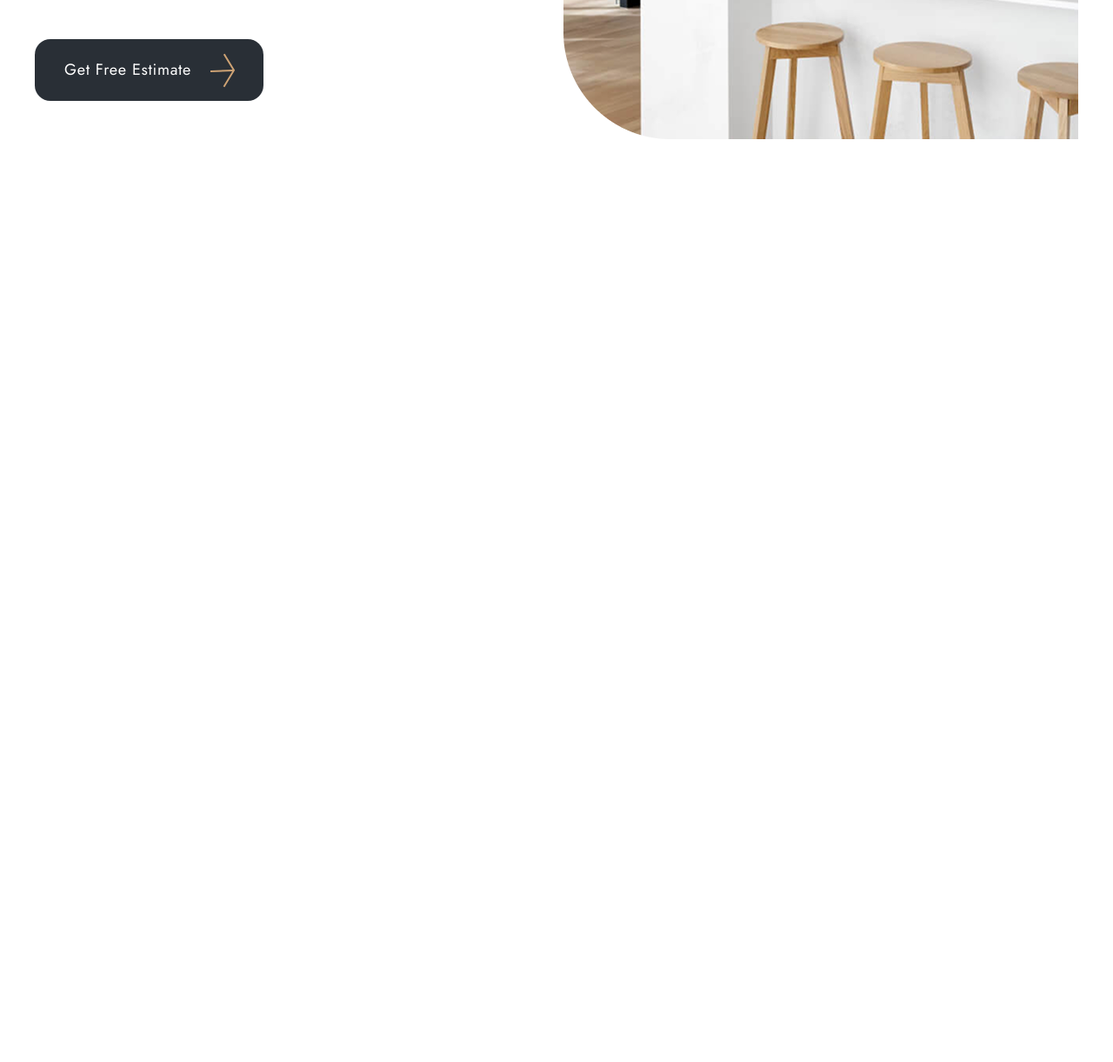
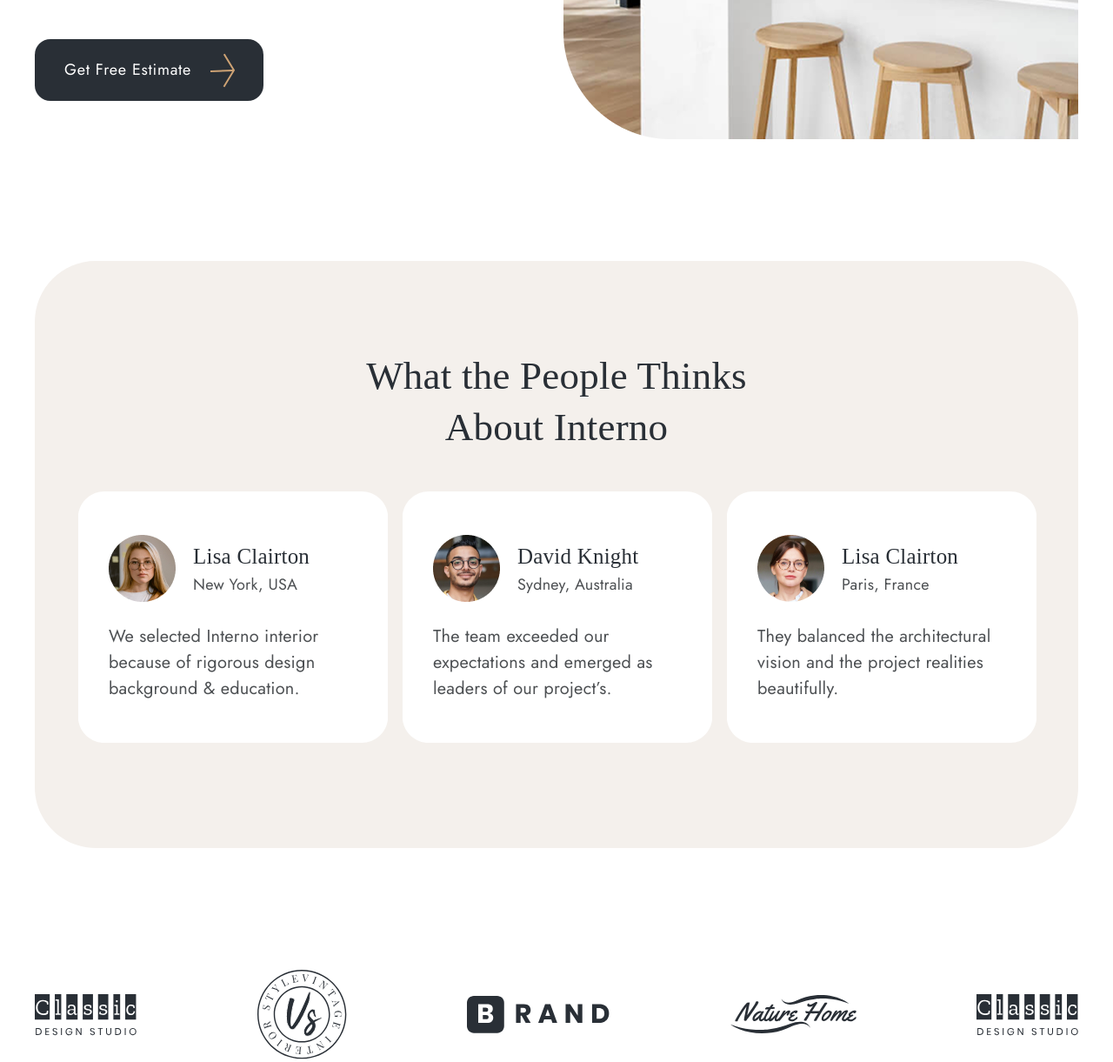
Before and after one commit to Van1ti/interno, a plain HTML site: page index.html in a window 1280 px wide. Shown: the part 1830-3051 px from the top of the page at 87% size. Before the commit the page ends 2130 px from the top, so only its background shows below. Drawn offline with Linux system fonts and the light colour scheme.

Commit message:
commit
main

```diff
--- a/index.html
+++ b/index.html
@@ -67,7 +67,8 @@
                 <h3 class="callUs_box--title">We Tackle The Most Challenging Designs</h3>
                 <p class="callUs_box--text">The world needs innovators and problem solvers who turn challenges into
                     greater
-                    opportunities. We have <br>an insatiable curiosity about transformative trends challenging the status.
+                    opportunities. We have <br>an insatiable curiosity about transformative trends challenging the
+                    status.
                 </p>
                 <div class="callUs_box--phone">
                     <img src="./img/phone.svg" alt="phone">
@@ -83,6 +84,51 @@
             </div>
             <img src="./img/kitchen.png" alt="kitchen">
         </section>
+        <section class="thoughts">
+            <h3 class="thoughts_title">What the People Thinks About Interno</h3>
+            <div class="thoughts_container">
+                <div class="thoughts_container--box">
+                    <div class="thoughts_container--box--info">
+                        <img src="./img/lisa.interno.png" alt="lisa_clairton">
+                        <div>
+                            <p class="thoughts_container--box--info--name">Lisa Clairton</p>
+                            <p class="thoughts_container--box--info--loc">New York, USA</p>
+                        </div>
+                    </div>
+                    <p class="thoughts_container--box--text">We selected Interno interior because of rigorous design
+                        background & education.</p>
+                </div>
+                <div class="thoughts_container--box">
+                    <div class="thoughts_container--box--info">
+                        <img src="./img/david.interno.png" alt="david_knight">
+                        <div>
+                            <p class="thoughts_container--box--info--name">David Knight</p>
+                            <p class="thoughts_container--box--info--loc">Sydney, Australia</p>
+                        </div>
+                    </div>
+                    <p class="thoughts_container--box--text1">The team exceeded our expectations and emerged as leaders
+                        of our project’s.</p>
+                </div>
+                <div class="thoughts_container--box">
+                    <div class="thoughts_container--box--info">
+                        <img src="./img/lisa1.interno.png" alt="lisa_clairton">
+                        <div>
+                            <p class="thoughts_container--box--info--name">Lisa Clairton</p>
+                            <p class="thoughts_container--box--info--loc">Paris, France</p>
+                        </div>
+                    </div>
+                    <p class="thoughts_container--box--text2">They balanced the architectural vision and the project
+                        realities beautifully.</p>
+                </div>
+            </div>
+        </section>
+        <section class="brand">
+            <img src="./img/home_logo.interno.svg" alt="home_logo">
+            <img src="./img/vs_logo.interno.svg" alt="vs_logo">
+            <img src="./img/brand_logo.interno.svg" alt="brand_logo">
+            <img src="./img/nature_home_logo.interno.svg" alt="nature_home_logo">
+            <img src="./img/classic_logo.interno.svg" alt="classic_logo">
+        </section>
     </main>
 </body>
 
--- a/style.css
+++ b/style.css
@@ -99,6 +99,7 @@ a {
     display: flex;
     align-items: center;
     gap: 21px;
+    cursor: pointer;
 
     dream_box--btn--p {
         width: 106px;
@@ -163,6 +164,7 @@ a {
     border: none;
     box-shadow: none;
     background-color: rgba(255, 255, 255, 1);
+    cursor: pointer;
 }
 
 .more_box--btn1 {
@@ -183,6 +185,7 @@ a {
     box-shadow: none;
     background-color: rgba(255, 255, 255, 1);
     margin-top: 33px;
+    cursor: pointer;
 }
 
 .callUs {
@@ -253,7 +256,7 @@ a {
 }
 
 .callUs_box--btn {
-     width: 263px;
+    width: 263px;
     height: 71px;
     font-family: Jost;
     font-weight: 400;
@@ -270,8 +273,129 @@ a {
     display: flex;
     align-items: center;
     gap: 21px;
+    cursor: pointer;
 
     dream_box--btn--p {
         width: 162px;
     }
 }
+
+.thoughts {
+    margin: 0 auto;
+    background-image: url(./img/thoughts_bg.interno.svg);
+    background-repeat: no-repeat;
+    background-position: center center;
+    background-size: cover;
+    margin-bottom: 140px;
+    width: 1200px;
+    height: 675px;
+}
+
+
+.thoughts_title {
+    font-family: DM Serif Display;
+    font-weight: 400;
+    font-style: Regular;
+    font-size: 45px;
+    line-height: 58.5px;
+    letter-spacing: 0.22px;
+    text-align: center;
+    color: rgba(41, 47, 54, 1);
+    width: 479px;
+    display: block;
+    margin: 0 auto;
+    padding-top: 103px;
+    padding-bottom: 45px;
+}
+
+.thoughts_container {
+    display: flex;
+    align-items: center;
+    gap: 17px;
+    margin-left: 50px;
+}
+
+.thoughts_container--box {
+    background-image: url(./img/thoughts_box_bg.interno.svg);
+    background-repeat: no-repeat;
+    background-position: center center;
+    background-size: cover;
+    width: 356px;
+    height: 289px;
+}
+
+.thoughts_container--box--info {
+    display: flex;
+    align-items: center;
+    gap: 20px;
+    margin: 50px 30px 0px 35px;
+
+}
+
+.thoughts_container--box--info--name {
+    font-family: DM Serif Display;
+    font-weight: 400;
+    font-style: Regular;
+    font-size: 25px;
+    line-height: 37.5px;
+    letter-spacing: 0.22px;
+    color: rgba(41, 47, 54, 1);
+}
+
+.thoughts_container--box--info--loc {
+    font-family: Jost;
+    font-weight: 400;
+    font-style: Regular;
+    font-size: 18px;
+    line-height: 27px;
+    letter-spacing: 0.22px;
+    color: rgba(77, 80, 83, 1);
+}
+
+.thoughts_container--box--text {
+    font-family: Jost;
+    font-weight: 400;
+    font-style: Regular;
+    font-size: 20px;
+    line-height: 30px;
+    letter-spacing: 0.22px;
+    color: rgba(77, 80, 83, 1);
+    width: 244px;
+    height: 90px;
+    margin: 25px 75px 45px 35px;
+}
+
+.thoughts_container--box--text1 {
+    font-family: Jost;
+    font-weight: 400;
+    font-style: Regular;
+    font-size: 20px;
+    line-height: 30px;
+    letter-spacing: 0.22px;
+    color: rgba(77, 80, 83, 1);
+    width: 256px;
+    height: 90px;
+    margin: 25px 75px 45px 35px;
+}
+
+.thoughts_container--box--text2 {
+    font-family: Jost;
+    font-weight: 400;
+    font-style: Regular;
+    font-size: 20px;
+    line-height: 30px;
+    letter-spacing: 0.22px;
+    color: rgba(77, 80, 83, 1);
+    width: 274px;
+    height: 90px;
+    margin: 25px 75px 45px 35px;
+}
+
+.brand{
+    margin: 0 auto;
+    max-width: 1200px;
+    display: flex;
+    justify-content: space-between;
+    align-items: center;
+    margin-bottom: 100px;
+}
```
Also changed, not shown: img/brand_logo.interno.svg (added), img/classic_logo.interno.svg (added), img/david.interno.png (added), img/home_logo.interno.svg (added), img/lisa.interno.png (added), img/lisa1.interno.png (added), img/nature_home_logo.interno.svg (added), img/thoughts_bg.interno.svg (added), img/thoughts_box_bg.interno.svg (added), img/vs_logo.interno.svg (added).
